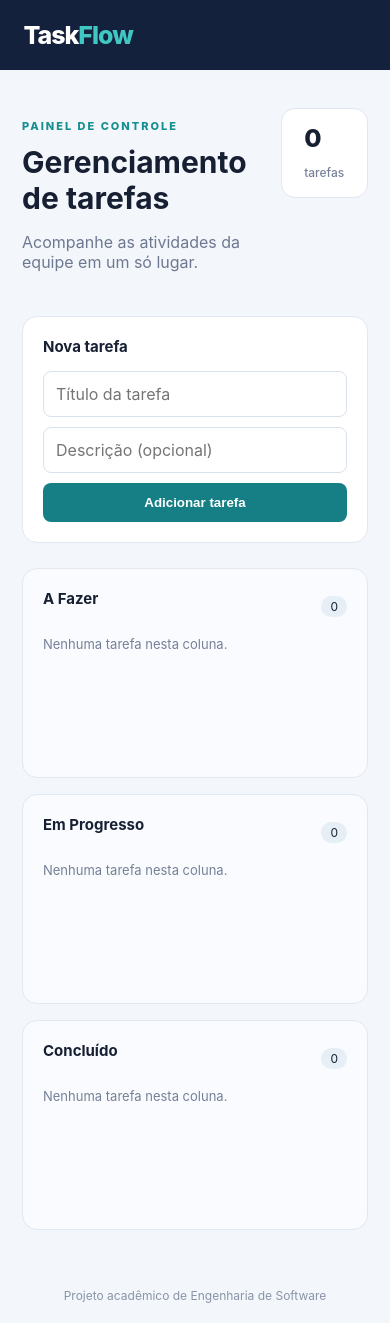
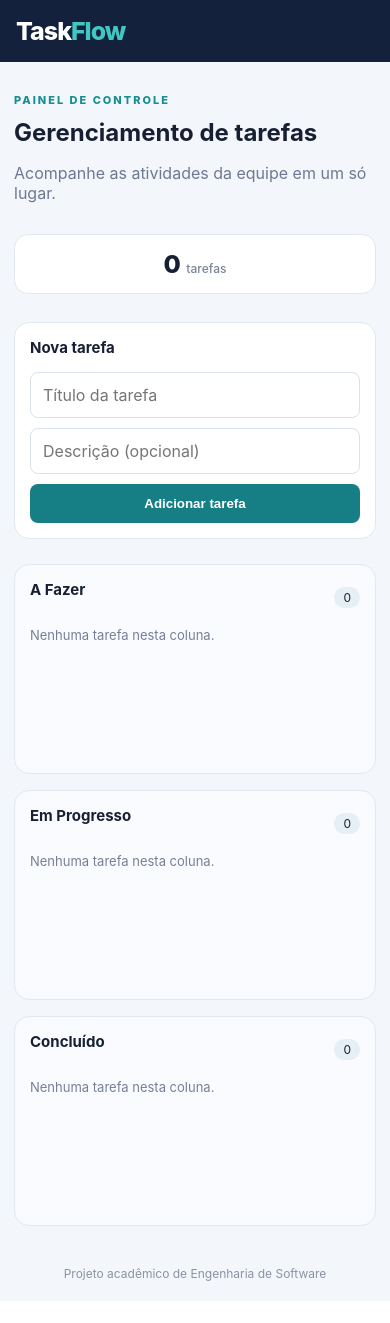
Before and after one commit to romariothedev/TaskFlow, a Flask app: page / in a window 390 px wide. After the commit the page ends 1281 px from the top, so only its background shows below. Run offline with Flask 3, Linux system fonts and the light colour scheme; data that the repository does not hold is empty.

Commit message:
style: aprimora layout para dispositivos moveis

```diff
--- a/static/style.css
+++ b/static/style.css
@@ -57,3 +57,32 @@ select:focus {
     color: #922f38;
     background: #fff0ef;
 }
+
+@media (max-width: 480px) {
+    .container {
+        margin: 20px auto;
+        padding: 0 14px;
+    }
+
+    .intro {
+        flex-direction: column;
+        gap: 15px;
+    }
+
+    h1 {
+        font-size: 24px;
+    }
+
+    .counter {
+        width: 100%;
+        text-align: center;
+    }
+
+    .panel, .column {
+        padding: 15px;
+    }
+
+    .topbar {
+        padding: 16px;
+    }
+}
```
